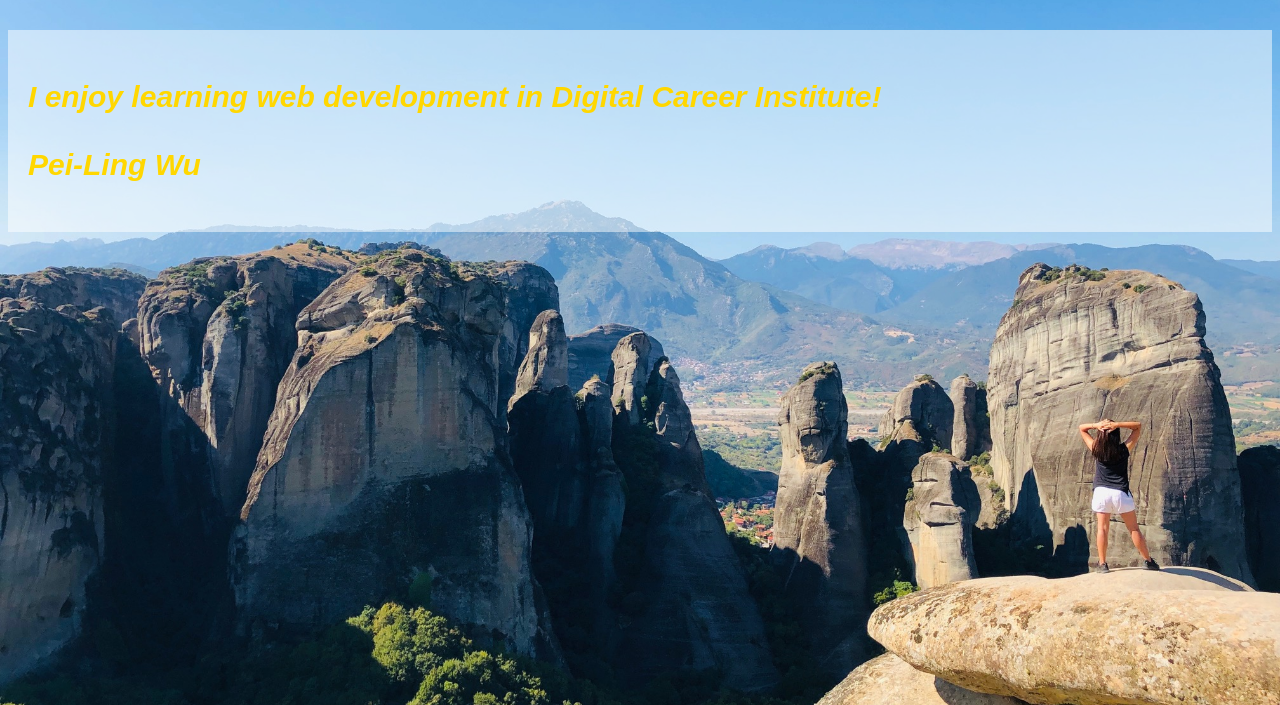
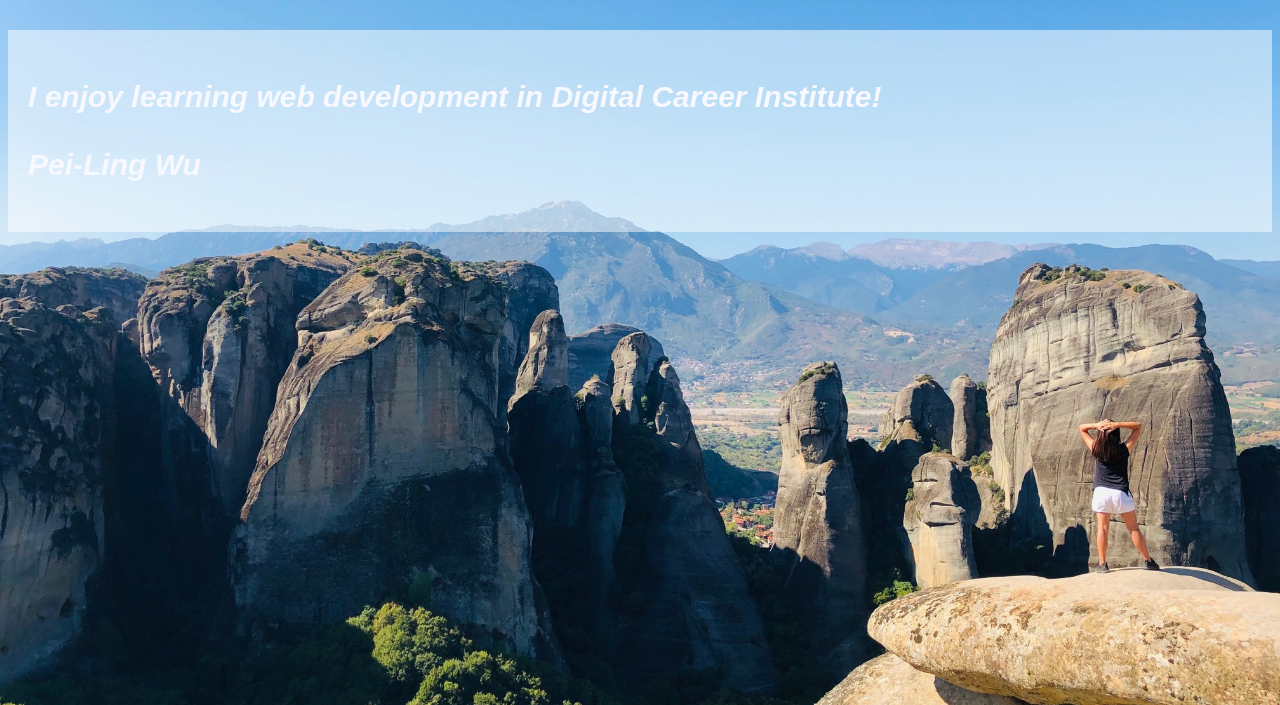
Before and after one commit to wuberde/dci, a plain HTML site: page index.html in a window 1280 px wide. Shown: the part 95-800 px from the top of the page. Drawn offline with Linux system fonts and the light colour scheme.

Commit message:
Update index.html

```diff
--- a/index.html
+++ b/index.html
@@ -25,7 +25,7 @@
 			background-color: rgba(255,255,255,0.5);
 			padding: 20px;
 			font-size: 30px;
-			color: gold;
+			color: GHOSTWHITE;
 			font-style: italic;
 			font-weight: bold;
 			font-family: sans-serif;
```
